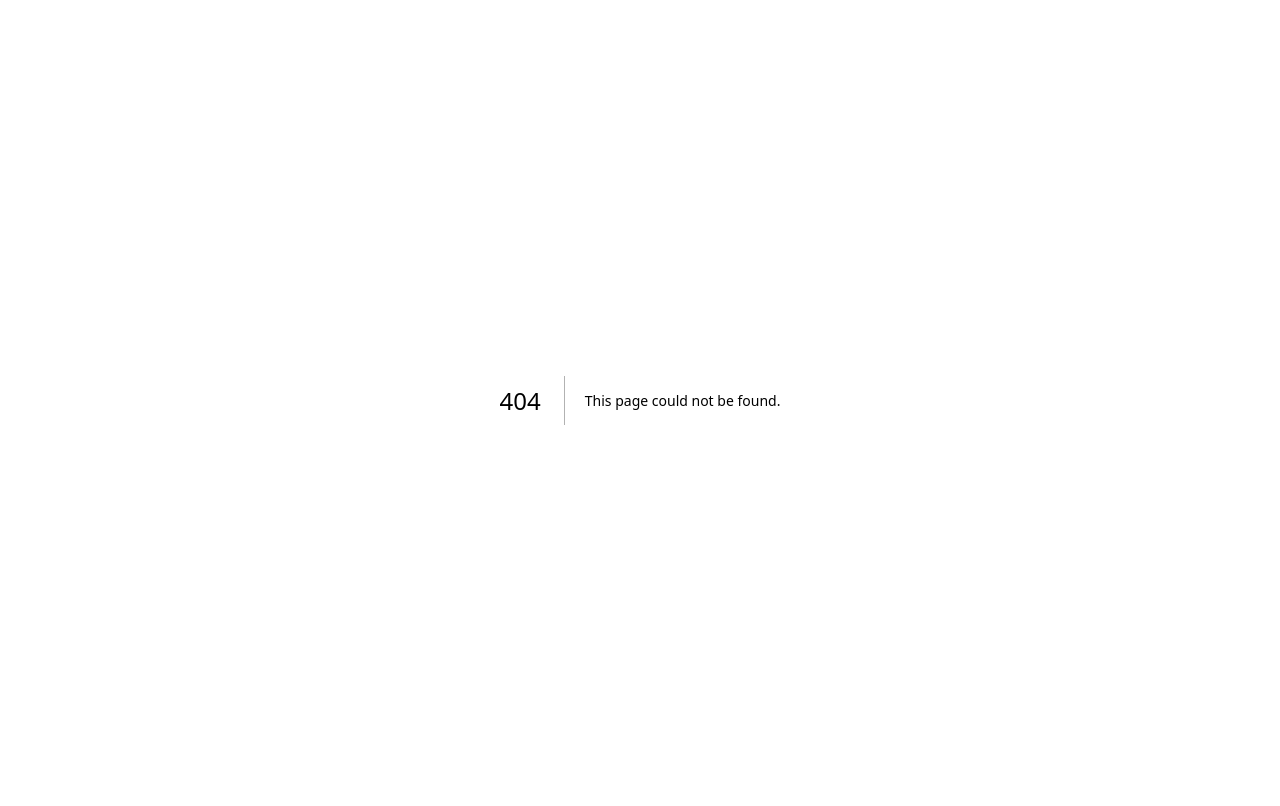
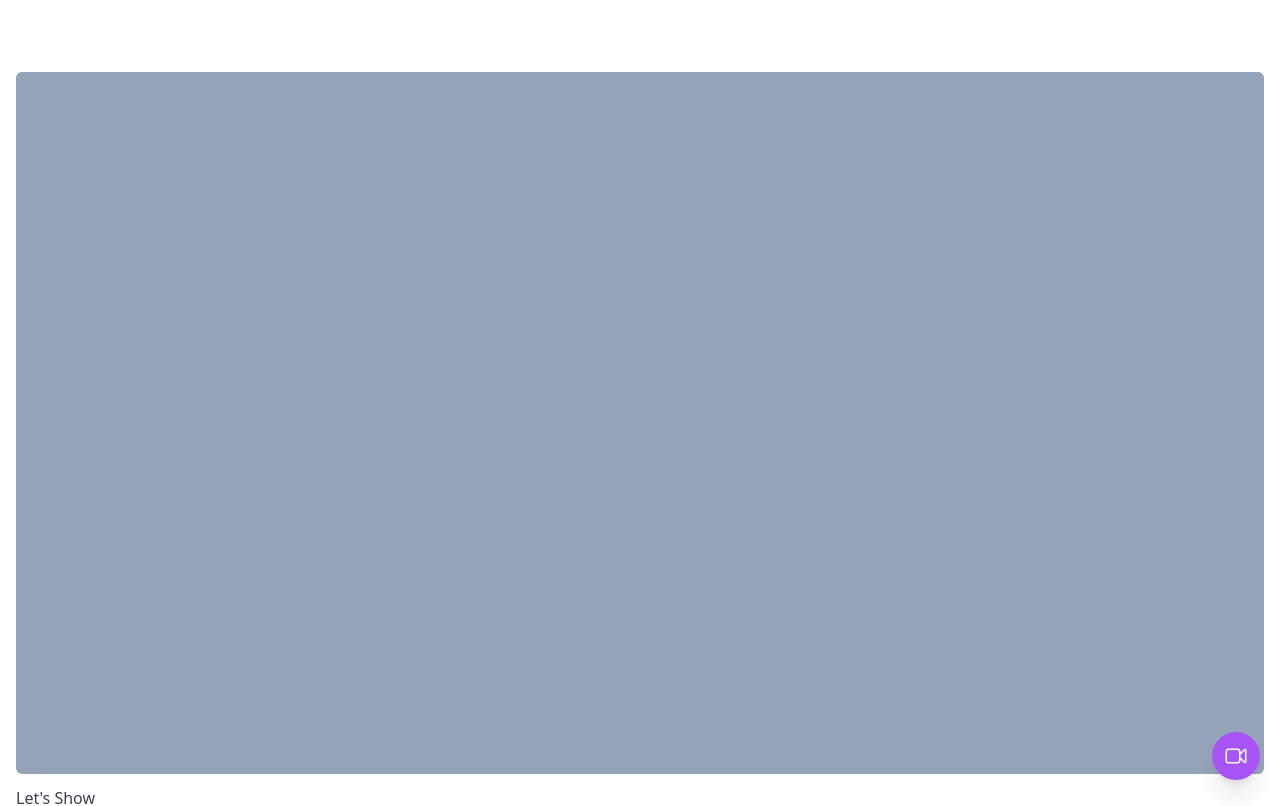
Before and after one commit to june20516/carrot-market, a Next.js app: page /live in a window 1280 px wide. Before the commit this address had no page. Shown: the top 806 px of the page. Built offline with nearby package versions, Linux system fonts and the light colour scheme.

Commit message:
add live list

```diff
--- a/pages/index.tsx
+++ b/pages/index.tsx
@@ -57,14 +57,17 @@ const Home: NextPage = () => {
       })}
       <button className="w-12 aspect-square flex justify-center items-center fixed bottom-5 right-5 z-10 bg-purple-500 hover:bg-purple-600 text-white rounded-full shadow-xl">
         <svg
-          className="h-6 w-6"
           xmlns="http://www.w3.org/2000/svg"
           fill="none"
           viewBox="0 0 24 24"
+          stroke-width="1.5"
           stroke="currentColor"
-          aria-hidden="true"
+          className="w-6 h-6"
         >
-          <path strokeLinecap="round" strokeLinejoin="round" strokeWidth="2" d="M12 6v6m0 0v6m0-6h6m-6 0H6" />
+          <path
+            stroke-linecap="round"
+            d="M15.75 10.5l4.72-4.72a.75.75 0 011.28.53v11.38a.75.75 0 01-1.28.53l-4.72-4.72M4.5 18.75h9a2.25 2.25 0 002.25-2.25v-9a2.25 2.25 0 00-2.25-2.25h-9A2.25 2.25 0 002.25 7.5v9a2.25 2.25 0 002.25 2.25z"
+          />
         </svg>
       </button>
     </div>
--- /dev/null
+++ b/pages/live.tsx
@@ -0,0 +1,33 @@
+import { NextPage } from 'next';
+
+const Live: NextPage = () => {
+  return (
+    <div className="py-14 px-4 space-y-5 divide-y-2">
+      {Array.from(Array(10)).map(i => {
+        return (
+          <div className="pt-4">
+            <div className="w-full bg-slate-400 aspect-video rounded-md" />
+            <h3 className="mt-3 font-medium text-gray-700">Let's Show</h3>
+          </div>
+        );
+      })}
+      <button className="w-12 aspect-square flex justify-center items-center fixed bottom-5 right-5 z-10 bg-purple-500 hover:bg-purple-600 text-white rounded-full shadow-xl border-none">
+        <svg
+          xmlns="http://www.w3.org/2000/svg"
+          fill="none"
+          viewBox="0 0 24 24"
+          stroke-width="1.5"
+          stroke="currentColor"
+          className="w-6 h-6"
+        >
+          <path
+            strokeLinecap="round"
+            d="M15.75 10.5l4.72-4.72a.75.75 0 011.28.53v11.38a.75.75 0 01-1.28.53l-4.72-4.72M4.5 18.75h9a2.25 2.25 0 002.25-2.25v-9a2.25 2.25 0 00-2.25-2.25h-9A2.25 2.25 0 002.25 7.5v9a2.25 2.25 0 002.25 2.25z"
+          />
+        </svg>
+      </button>
+    </div>
+  );
+};
+
+export default Live;
```
